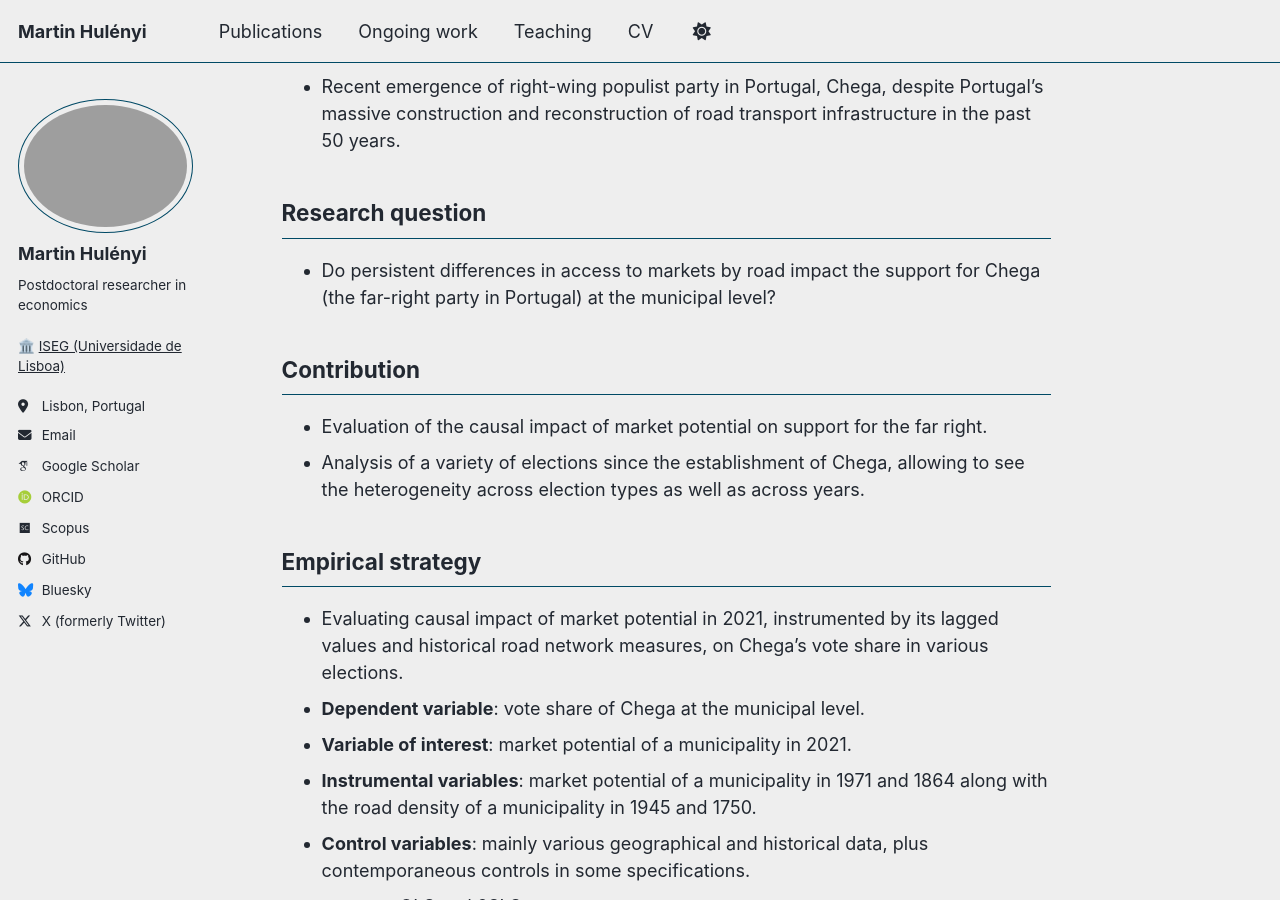
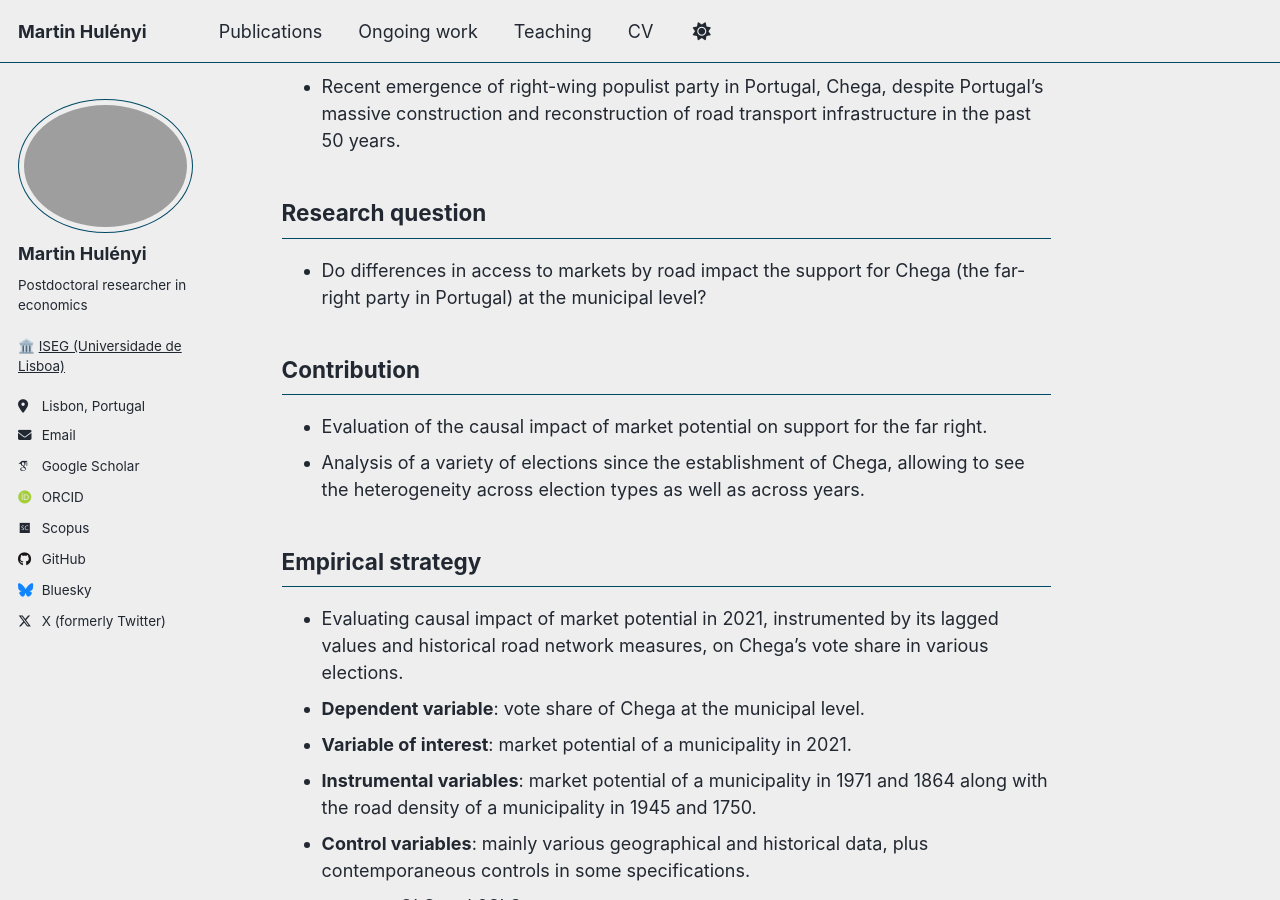
Before and after one commit to martinhulenyi/martinhulenyi.github.io, a Jekyll site: the page built from _ongoing_work/04_chega.md, in a window 1280 px wide and 900 px high, scrolled down 654 px. Built offline with Jekyll 4.4.1, drawn with Linux system fonts in a browser that asks for light colours; some web fonts are replaced.

Commit message:
Update 04_chega.md

```diff
--- a/_ongoing_work/04_chega.md
+++ b/_ongoing_work/04_chega.md
@@ -24,7 +24,7 @@ parliamentary election by 2.7-3.4 percentage points. The effect grows as the par
 
 
 ## Research question
-- Do persistent differences in access to markets by road impact the support for Chega (the far-right party in Portugal) at the municipal level?
+- Do differences in access to markets by road impact the support for Chega (the far-right party in Portugal) at the municipal level?
 
 
 ## Contribution
```
